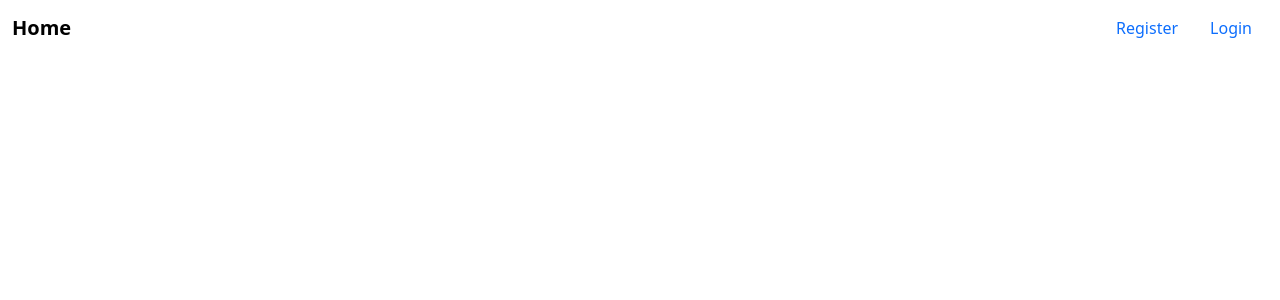
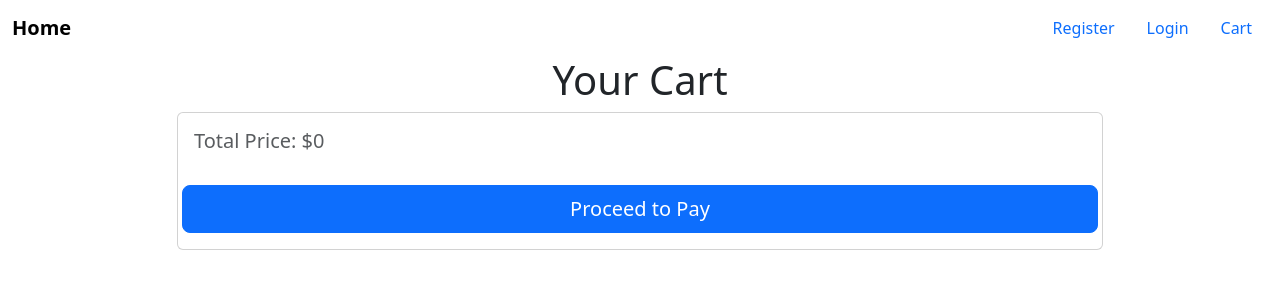
Before and after one commit to albertzeap/furniture-hub-ecommerce, a React (Create React App) app: page /cart in a window 1280 px wide. Shown: the top 300 px of the page. Built offline with nearby package versions, Linux system fonts and the light colour scheme.

Commit message:
Finished basic cart and total price display

```diff
--- a/src/components/Cart.js
+++ b/src/components/Cart.js
@@ -1,15 +1,86 @@
 import React, { useEffect, useState } from "react";
+
+import { useSelector, useDispatch } from 'react-redux'
+import { remove } from "../redux/cartSlice";
 
 export const Cart = () => {
 
     const[cart, setCart] = useState([]);
+    const cartList = useSelector((state) => state.cartList);
+    const dispatch = useDispatch();
 
     useEffect(() => {
-        // setCart(product);
-    },[cart])
+        console.log(cartList);
+    },[])
+
+    const removeFromCart = (product) => {
+        alert(product.productName);
+        dispatch(remove(product));
+
+        console.log(cartList);
+    }
+
 
     return(
-        <div>
+        <div className="container">
+            <section>
+                <h1 className="text-center">Your Cart</h1>
+            </section>
+
+            <div className="row d-flex justify-content-center align-items-center h-100">
+                <div className="col-10">
+
+
+                    {
+
+                        cartList.products.map((product) => (
+
+                            <div className="card rounded-3 mb-4">
+                                <div className="card-body p-4">
+                                    <div className="row d-flex justify-content-between align-items-center">
+                                        <div className="col-md-2 col-lg-2 col-xl-2">
+                                            <img
+                                                src={product.image}
+                                                className="img-fluid rounded-3"
+                                                alt="Cotton T-shirt"
+                                            />
+                                        </div>
+
+                                        <div className="col-md-3 col-lg-3 col-xl-3">
+                                            <p className="lead fw-normal mb-2">{product.productName}</p>
+                                            <p><span className="text-muted">{product.description}</span></p>
+                                        </div>
+
+                                        <div className="col-md-3 col-lg-2 col-xl-2 offset-lg-1">
+                                            <h5 className="mb-0">${product.price}</h5>
+                                        </div>
+                                        <div className="col-md-1 col-lg-1 col-xl-1 text-end">
+                                            {/* <button className="btn btn-danger" onClick={() => removeFromCart(product)}>Remove</button> */}
+                                        </div>
+                                    </div>
+                                </div>
+                            </div>
+                        ))
+
+                    }
+
+
+
+                    <div className="card sticky-bottom">
+                        <div className="card-body">
+                            <div className="row d-flex justify-content-between">
+                                <h5 className="text-muted">Total Price: ${cartList.totalPrice} </h5>
+                            </div>
+                            <br/>
+                            <div className="row d-flex justify-content-between align-items-center">
+                                <button type="button" className="btn btn-primary btn-block btn-lg">Proceed to Pay</button>
+                            </div>
+                        </div>
+                    </div>
+                </div>
+
+
+            </div>
 
         </div>
     );
--- a/src/components/Navbar.js
+++ b/src/components/Navbar.js
@@ -3,7 +3,7 @@ import { Link } from "react-router-dom";
 
 export const Navbar = () => {
     return (
-        <header>
+
         <nav className="navbar sticky-top">
             <div className="container-fluid">
                 <Link className="navbar-brand fw-bold" to="/">Home</Link>
@@ -15,9 +15,12 @@ export const Navbar = () => {
                     <li className="nav-item">
                         <Link className="nav-link" to="/login">Login</Link>
                     </li>
+                    <li className="nav-item">
+                        <Link className="nav-link" to="/cart">Cart</Link>
+                    </li>
                 </ul>
             </div>
         </nav>
-        </header>
+
     );
 }
--- a/src/components/ProductList.js
+++ b/src/components/ProductList.js
@@ -15,12 +15,18 @@ export const ProductList = () => {
         console.log("This component has mounted!");
     }, [])
 
-    const cart = useSelector((state) => state.cartList.value);
+    const cart = useSelector((state) => state.cartList);
     const dispatch = useDispatch();
 
     const addToCart = (product) => {
         alert(product.productName);
-        dispatch(add());
+        dispatch(add(product));
+
+        console.log(cart)
+    }
+    const removeFromCart = (product) => {
+        alert(product.productName);
+        dispatch(remove(product));
 
         console.log(cart)
     }
@@ -29,8 +35,6 @@ export const ProductList = () => {
         <div className="container">
             <section>
                 <h1 className="text-center">Product View</h1>
-                <h1 className="text-center">{cart}</h1>
-
             </section>
 
             <div className="row justify-content-center">
@@ -43,8 +47,8 @@ export const ProductList = () => {
                             <img className="card-img-top" src={product.image} alt="Title" style={{height: "15rem"}}/>
                             <div className="card-body">
                                 <h4 className="card-title">{product.productName}</h4>
-                                <p className="card-text" style={{height: "5rem"}}>{product.description}</p>
-                                <p className="card-text">${product.price}</p>
+                                <p className="card-text text-muted" style={{height: "5rem"}}>{product.description}</p>
+                                <h6 className="card-text">${product.price}</h6>
                                 <button className="btn btn-primary" onClick={() => addToCart(product)}>Add to cart</button>
                             </div>
                         </div>
--- a/src/redux/cartSlice.js
+++ b/src/redux/cartSlice.js
@@ -1,22 +1,25 @@
 import { createSlice } from '@reduxjs/toolkit'
 
 const initialState = {
-  value: 0,
+    products: [],
+    totalPrice: 0
 }
+
 
 export const cartSlice = createSlice({
   name: 'cartList',
   initialState,
   reducers: {
-    add: (state) => {
+    add: (state, action) => {
       // Redux Toolkit allows us to write "mutating" logic in reducers. It
       // doesn't actually mutate the state because it uses the Immer library,
       // which detects changes to a "draft state" and produces a brand new
       // immutable state based off those changes
-      state.value += 1
+      state.totalPrice += action.payload.price;
+      state.products.push(action.payload);
     },
     remove: (state) => {
-      state.value -= 1
+      state.pop();
     }
   },
 })
```
Lines whose indentation alone changed are shown as unchanged.
